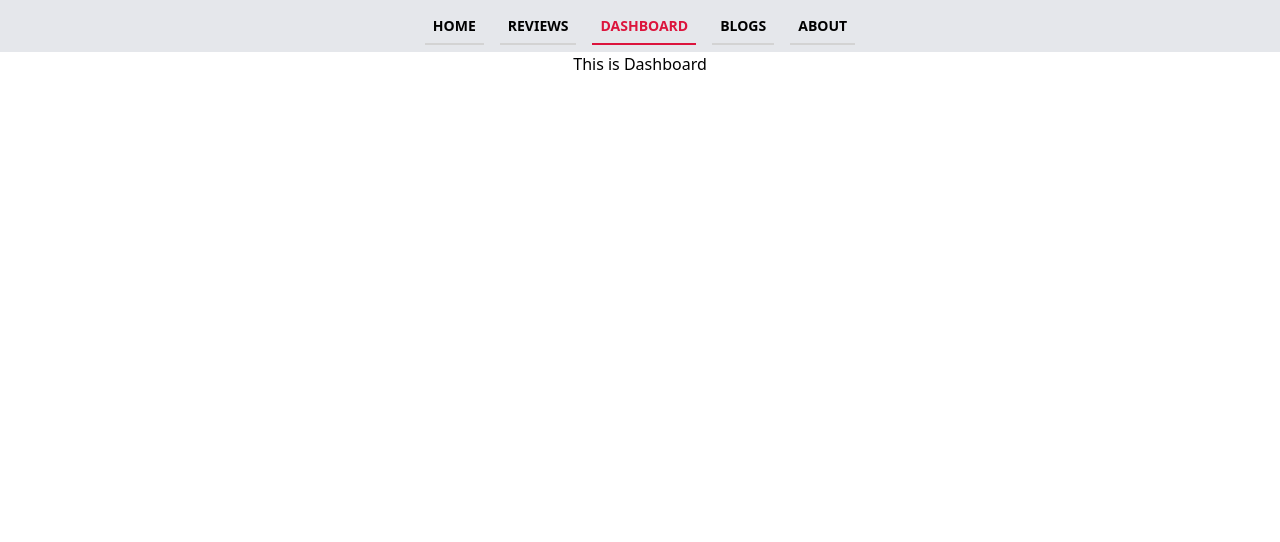
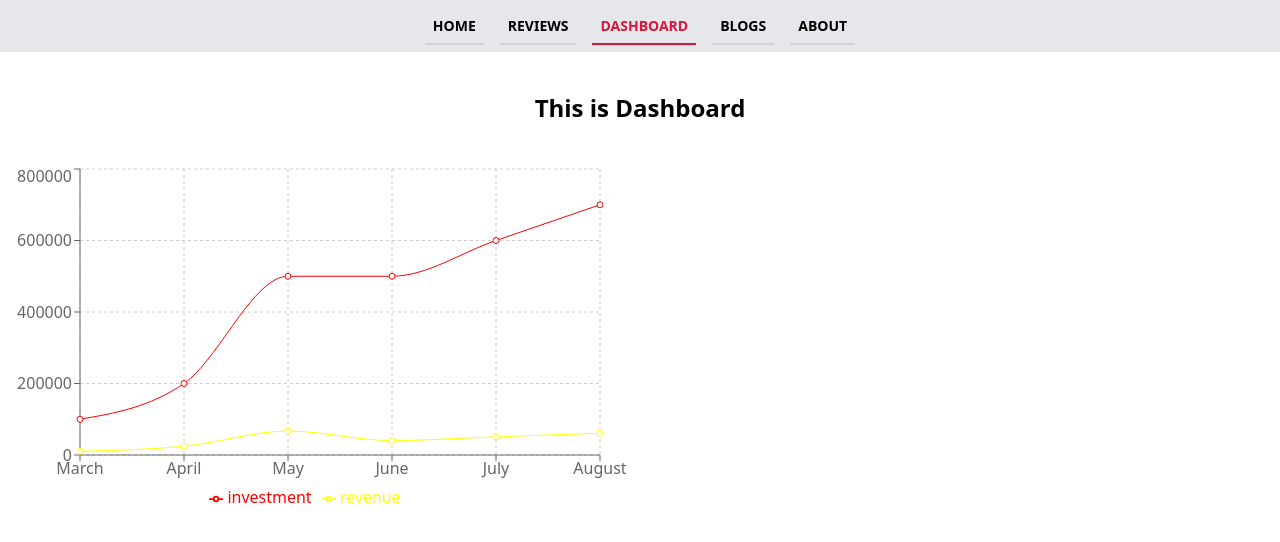
Before and after one commit to crescentpartha/product-analysis-website-crescentpartha, a React (Create React App) app in the folder product-analysis-website/: page /dashboard in a window 1280 px wide. Shown: the top 542 px of the page. Built offline with nearby package versions, Linux system fonts and the light colour scheme.

Commit message:
data.json file added and modified - LineChart implemented

```diff
--- a/product-analysis-website/package.json
+++ b/product-analysis-website/package.json
@@ -13,6 +13,7 @@
     "react-dom": "^18.2.0",
     "react-router-dom": "^6.3.0",
     "react-scripts": "5.0.1",
+    "recharts": "^2.1.13",
     "web-vitals": "^2.1.4"
   },
   "scripts": {
--- /dev/null
+++ b/product-analysis-website/public/data.json
@@ -0,0 +1,44 @@
+[
+    {
+        "id": 1001,
+        "month": "March",
+        "investment": 100000,
+        "sell": 241,
+        "revenue": 10401
+    },
+    {
+        "id": 1002,
+        "month": "April",
+        "investment": 200000,
+        "sell": 423,
+        "revenue": 24500
+    },
+    {
+        "id": 1003,
+        "month": "May",
+        "investment": 500000,
+        "sell": 726,
+        "revenue": 67010
+    },
+    {
+        "id": 1004,
+        "month": "June",
+        "investment": 500000,
+        "sell": 529,
+        "revenue": 40405
+    },
+    {
+        "id": 1005,
+        "month": "July",
+        "investment": 600000,
+        "sell": 601,
+        "revenue": 50900
+    },
+    {
+        "id": 1006,
+        "month": "August",
+        "investment": 700000,
+        "sell": 670,
+        "revenue": 61000
+    }
+]
--- a/product-analysis-website/src/components/Dashboard/Dashboard.js
+++ b/product-analysis-website/src/components/Dashboard/Dashboard.js
@@ -1,9 +1,13 @@
 import React from 'react';
+import Linechart from '../Linechart/Linechart';
 
 const Dashboard = () => {
     return (
         <div>
-            <h2>This is Dashboard</h2>
+            <h2 className='text-2xl font-semibold my-10'>This is Dashboard</h2>
+            <div>
+                <Linechart></Linechart>
+            </div>
         </div>
     );
 };
--- /dev/null
+++ b/product-analysis-website/src/components/Linechart/Linechart.js
@@ -0,0 +1,23 @@
+import React from 'react';
+import useData from '../../hooks/useData';
+import { LineChart, Line, CartesianGrid, XAxis, YAxis, Tooltip, Legend } from 'recharts';
+
+const Linechart = () => {
+    const [data] = useData();
+    return (
+        <div>
+            <LineChart width={630} height={350} data={data}
+                margin={{ top: 5, right: 30, left: 20, bottom: 5 }}>
+                <CartesianGrid strokeDasharray="3 3" />
+                <XAxis dataKey="month" />
+                <YAxis />
+                <Tooltip />
+                <Legend />
+                <Line type="monotone" dataKey="investment" stroke="#FF0000" />
+                <Line type="monotone" dataKey="revenue" stroke="#FFFF00" />
+            </LineChart>
+        </div>
+    );
+};
+
+export default Linechart;
--- /dev/null
+++ b/product-analysis-website/src/hooks/useData.js
@@ -0,0 +1,15 @@
+import { useEffect, useState } from "react";
+
+const useData = () => {
+    const [data, setData] = useState([]);
+
+    useEffect(() => {
+        fetch('data.json')
+            .then(res => res.json())
+            .then(data => setData(data));
+    }, []);
+
+    return [data, setData];
+}
+
+export default useData;
```
Also changed, not shown: 1 other file (tests, documents, lock files or other folders).
